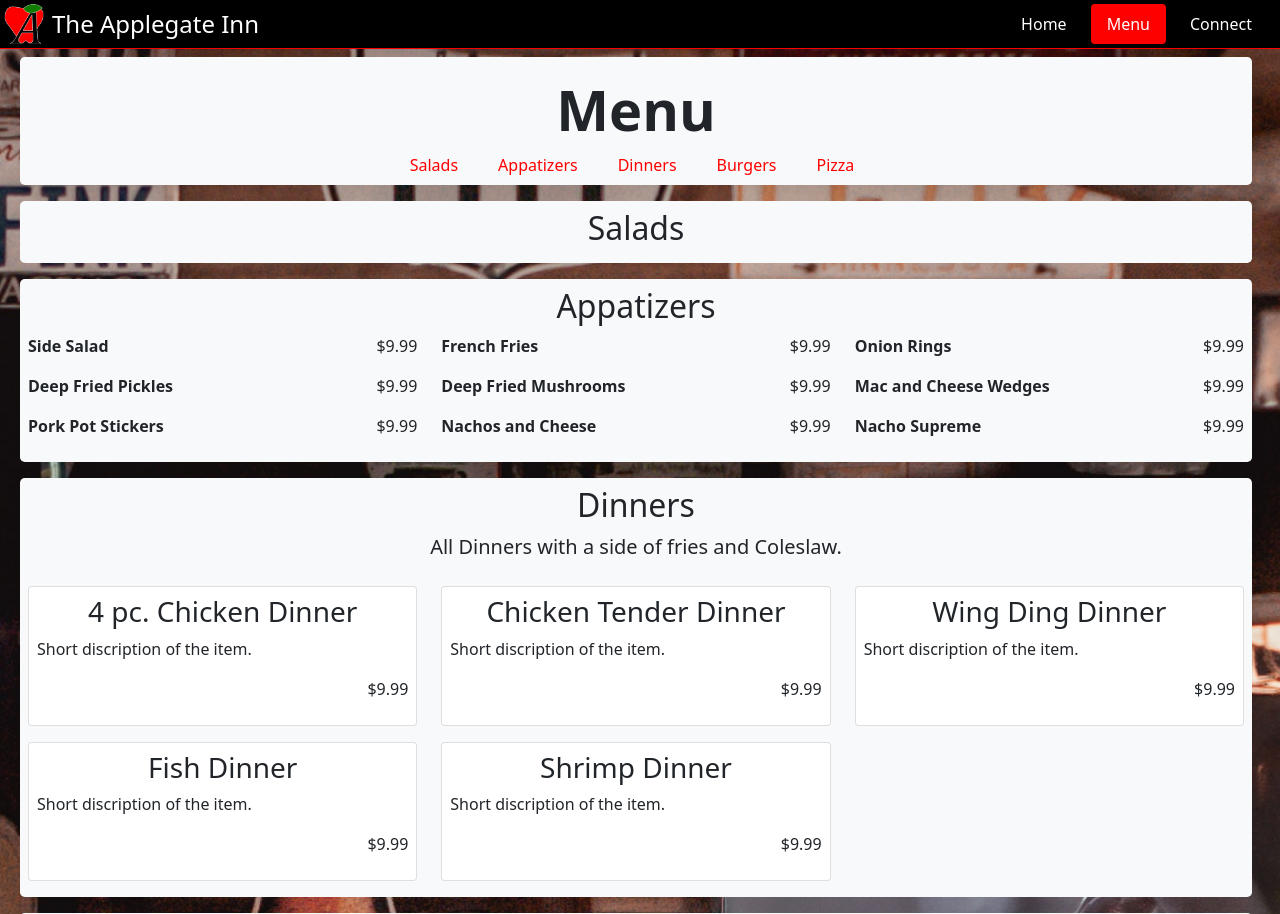
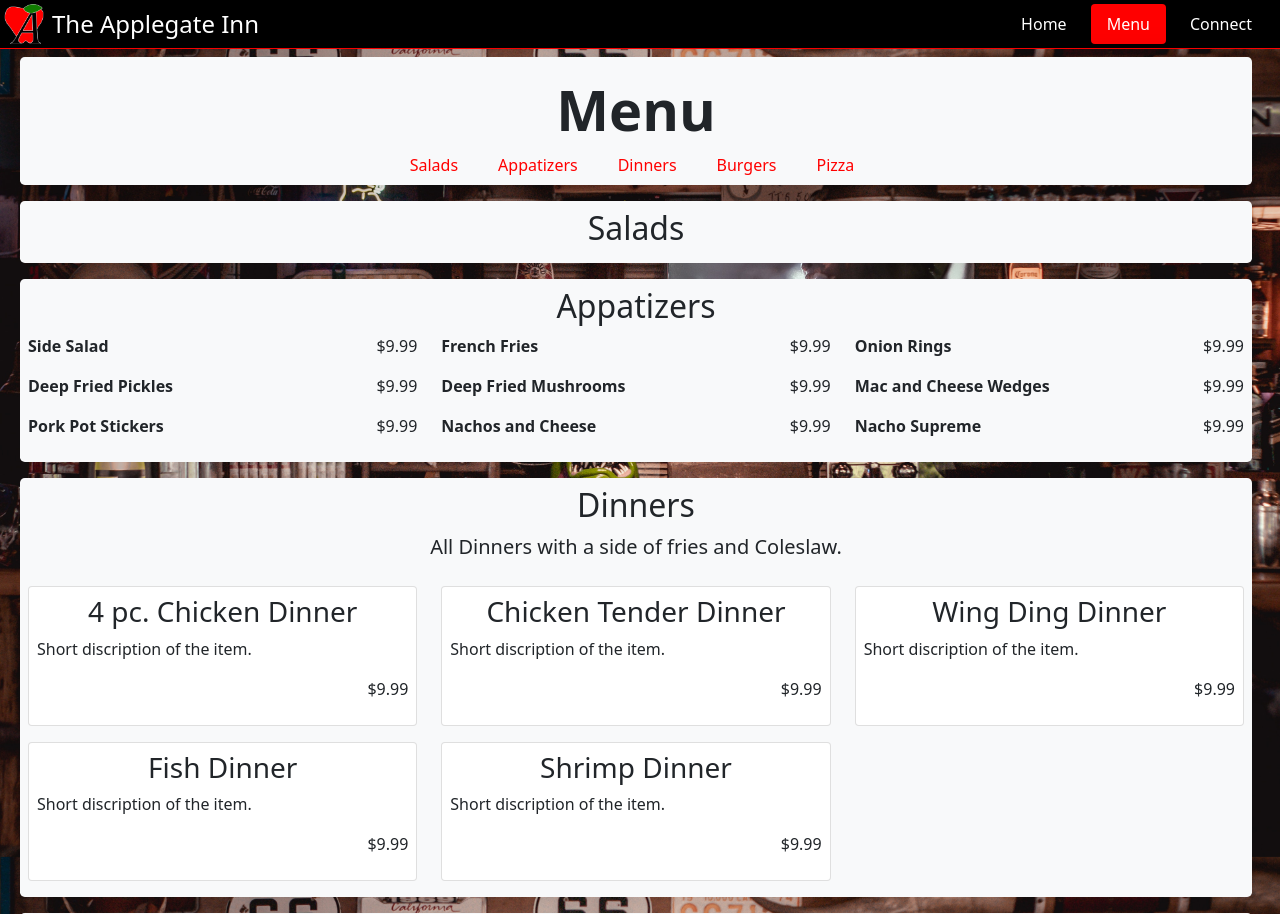
Before and after one commit to rjcarney/rjcarney.github.io, a PHP site: page /Applegate/menu.html in a window 1280 px wide. Shown: the top 914 px of the page. Run offline with PHP 8.4, Linux system fonts and the light colour scheme; some libraries are stand-ins or nearby versions.

Commit message:
fix background image size

```diff
--- a/Applegate/css/master.css
+++ b/Applegate/css/master.css
@@ -3,6 +3,15 @@ body {
   background-size: cover;
   background-position: center;
   background-repeat: no-repeat;
+}
+.parallax-scroll {
+  background: url('../assets/images/bar.jpg')
+    repeat fixed 100%;
+  background-size: cover;
+}
+.parallax-scroll-inner {
+  height: 100vh;
+  position: relative;
 }
 header {
   width: 100%;
--- a/Applegate/index.html
+++ b/Applegate/index.html
@@ -9,7 +9,8 @@
 
   <link rel="stylesheet" href="css/master.css">
 </head>
-  <body>
+<body class="parallax-scroll">
+  <div class="parallax-scroll-inner">
     <header class="d-flex flex-wrap justify-content-center p-1">
       <a href="index.html" class="d-flex align-items-center text-decoration-none me-4 mb-3 mb-md-0 me-md-auto">
         <img src="assets/images/Applegate_BrowserIcon.png" class="bi me-2" width="40" height="40">
@@ -121,6 +122,7 @@
           </div>
         </div>
       </div>
+    </div>
     </main>
 
 
--- a/Applegate/menu.html
+++ b/Applegate/menu.html
@@ -9,7 +9,10 @@
 
   <link rel="stylesheet" href="css/master.css">
 </head>
-  <body>
+  <body class="parallax-scroll">
+    <div class="parallax-scroll-inner">
+
+
     <header class="d-flex flex-wrap justify-content-center p-1">
       <a href="index.html" class="d-flex align-items-center text-decoration-none me-4 mb-3 mb-md-0 me-md-auto">
         <img src="assets/images/Applegate_BrowserIcon.png" class="bi me-2" width="40" height="40">
@@ -364,6 +367,7 @@
           </div>
         </div>
       </div>
+      </div>
     </main>
 
 
```
